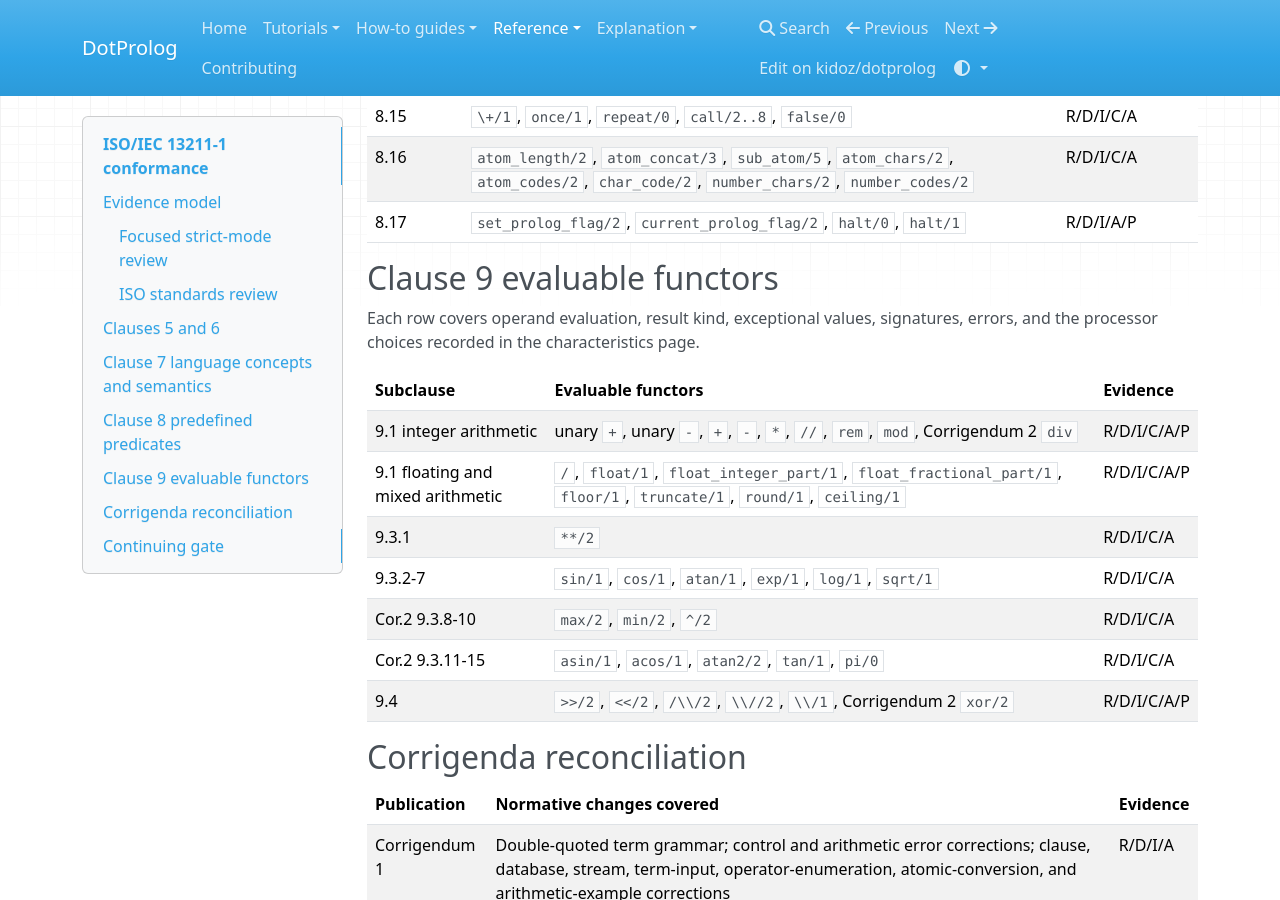
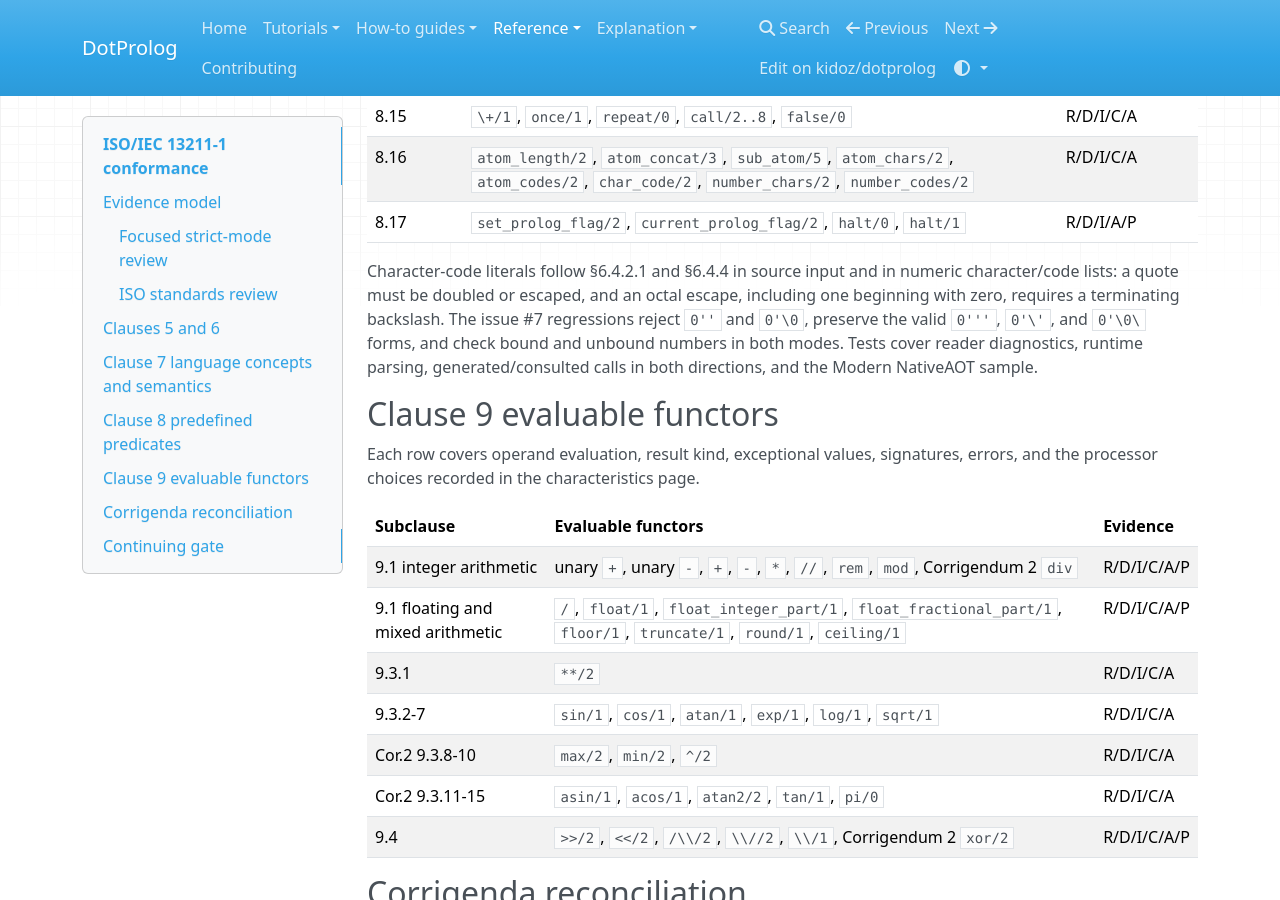
Before and after one commit to kidoz/dotprolog, an MkDocs documentation site: the page built from docs/reference/iso-part1-conformance.md, in a window 1280 px wide and 900 px high, scrolled down 10560 px. Built offline with MkDocs 1.6.1, drawn with Linux system fonts in a browser that asks for light colours; nearby versions of some CDN libraries.

Commit message:
Document character-code parsing fixes

```diff
--- a/docs/reference/iso-part1-conformance.md
+++ b/docs/reference/iso-part1-conformance.md
@@ -232,6 +232,14 @@ variants.
 | 8.16 | `atom_length/2`, `atom_concat/3`, `sub_atom/5`, `atom_chars/2`, `atom_codes/2`, `char_code/2`, `number_chars/2`, `number_codes/2` | R/D/I/C/A |
 | 8.17 | `set_prolog_flag/2`, `current_prolog_flag/2`, `halt/0`, `halt/1` | R/D/I/A/P |
 
+Character-code literals follow §6.4.2.1 and §6.4.4 in source input and in numeric
+character/code lists: a quote must be doubled or escaped, and an octal escape,
+including one beginning with zero, requires a terminating backslash. The issue #7
+regressions reject `0''` and `0'\0`, preserve the valid `0'''`, `0'\'`, and `0'\0\`
+forms, and check bound and unbound numbers in both modes. Tests cover reader
+diagnostics, runtime parsing, generated/consulted calls in both directions, and the
+Modern NativeAOT sample.
+
 ## Clause 9 evaluable functors
 
 Each row covers operand evaluation, result kind, exceptional values, signatures, errors, and the
```
Also changed, not shown: CHANGELOG.md (+12 -0 lines), COMPATIBILITY.md (+1 -0 lines), docs/reference/swi-compatibility.md (+1 -0 lines).
